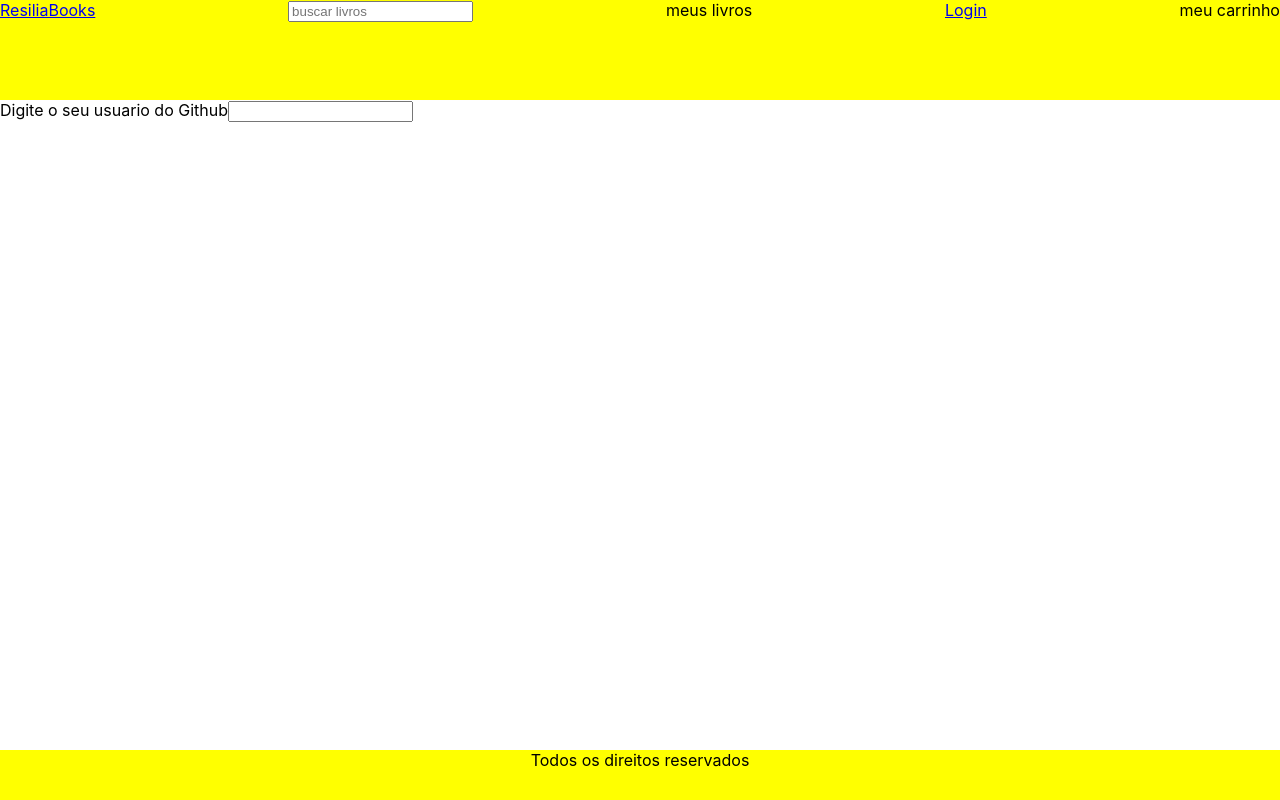
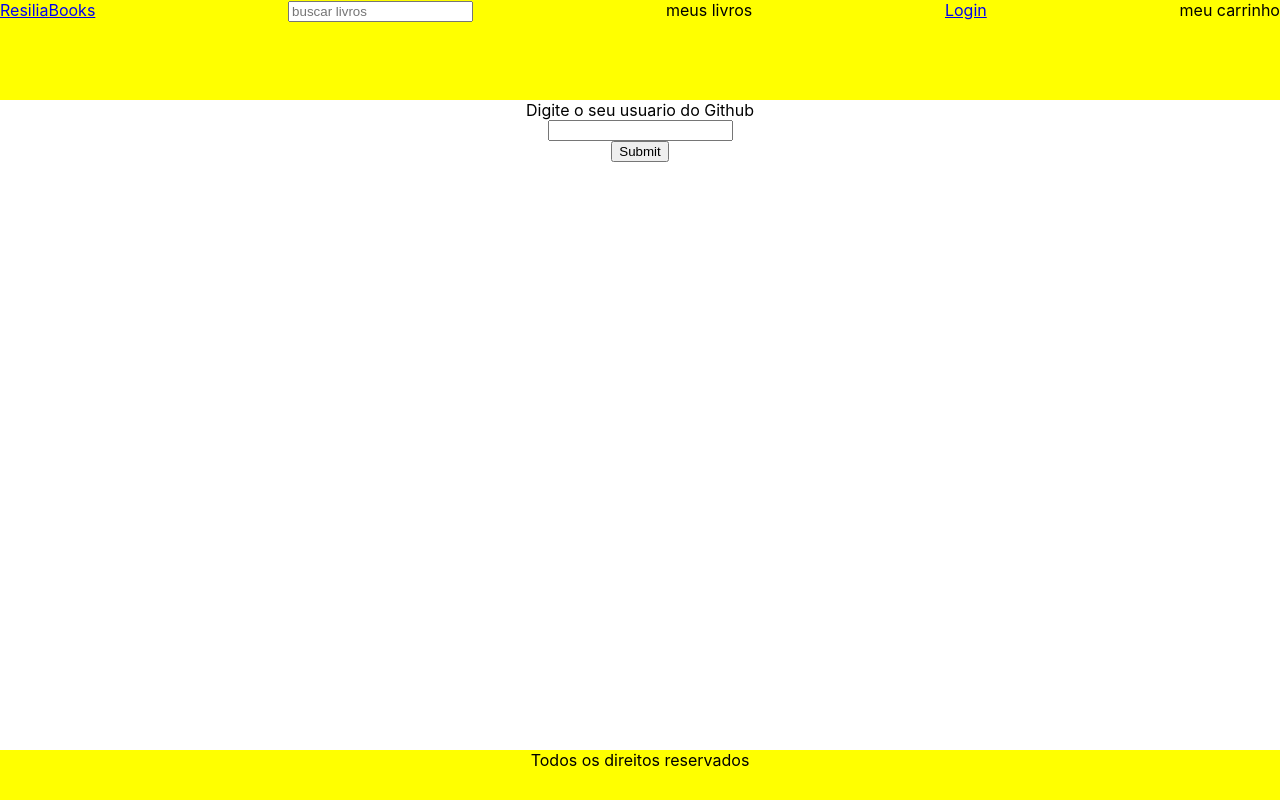
Before and after one commit to arturacm/ResiliaBooks, a React (Create React App) app: page /login in a window 1280 px wide. Built offline with nearby package versions, Linux system fonts and the light colour scheme.

Commit message:
FEAT: usando eventos no form do Login para buscar a foto do usuario do github

```diff
--- a/src/components/Login/Login.jsx
+++ b/src/components/Login/Login.jsx
@@ -1,16 +1,39 @@
-import React from 'react'
+import React, {useState} from 'react'
+import styled from 'styled-components'
 
+const Formulario = styled.form`
+    display: flex;
+    flex-direction: column;
+    align-items: center;
+`
 
 function Login() {
+
+    const [user,setUser] = useState(false)
+
+    function handleSubmit(e){
+        e.preventDefault();
+        console.log(e.target[0].value)
+        // const newUser = require()
+        // console.log(newUser)
+        setUser(`https://github.com/${e.target[0].value}.png`)
+        // try{
+        // }catch(err){
+        //     console.error(err,"algo de errado nao esta certo")
+        // }
+
+    }
+
     return (
         <main>
-            <form action="">
+            <Formulario onSubmit={handleSubmit}>
                 <label htmlFor="usuario">
                     Digite o seu usuario do Github
                 </label>
-                    <input type="text" id="usuario" />
-            </form>
-
+                <input type="text" id="usuario" />
+                <input  type="submit"/>
+            </Formulario>
+            <img src={user}/>
         </main>
     )
 }
```
